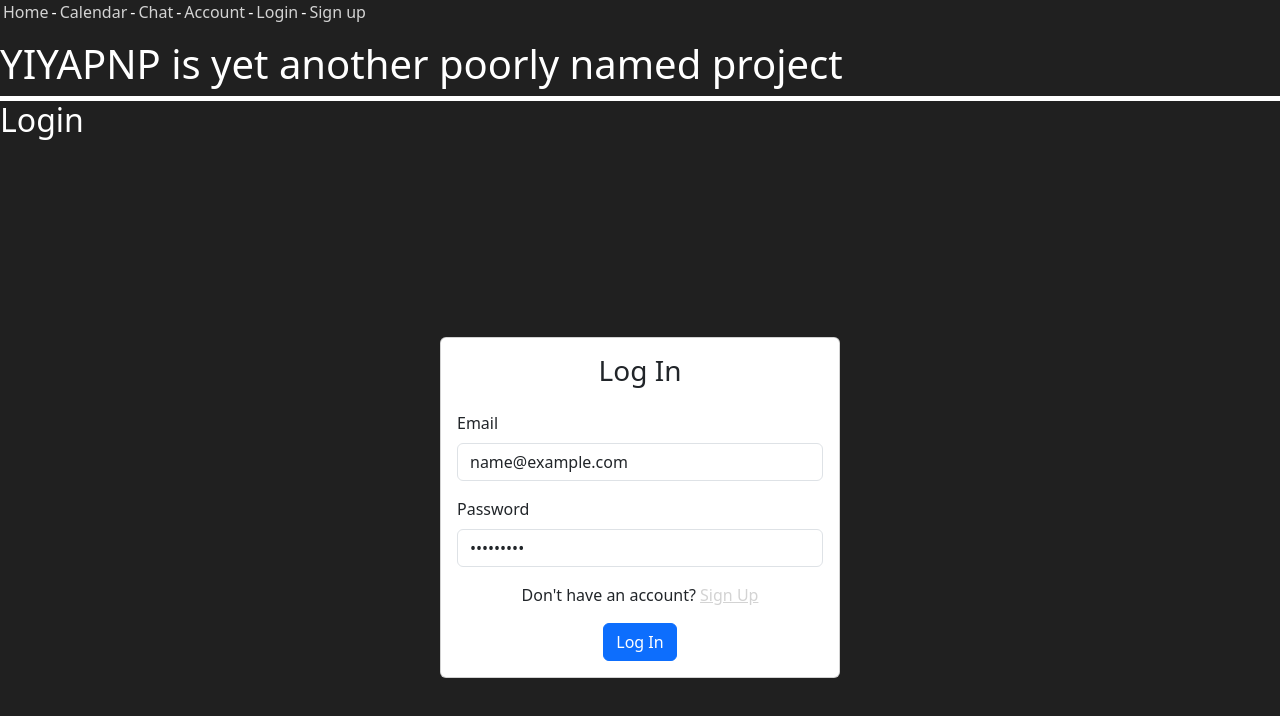
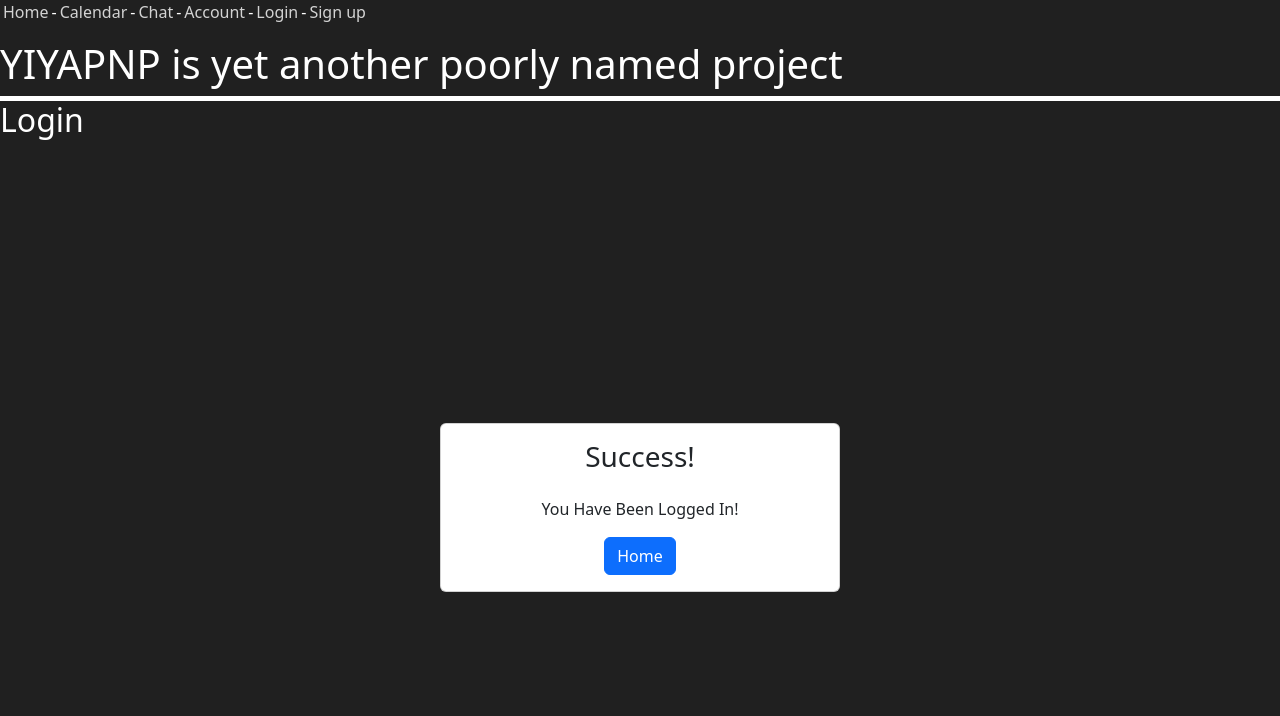
Before and after one commit to brontybuutveld/student, a React (Create React App) app: page /login in a window 1280 px wide. Both pictures are taken after typing "name@example.com", "Sample123" into the empty fields and a click on the button "Log In". Shown: the top 716 px of the page. Built offline with nearby package versions, Linux system fonts and the light colour scheme; no server answers.

Commit message:
Login Page Working needs tidying up but it is now functioning

```diff
--- a/src/pages/Login.js
+++ b/src/pages/Login.js
@@ -9,7 +9,7 @@ import "bootstrap/dist/css/bootstrap.min.css";
 export default function Login() {
     const [email, setEmail] = useState("");
     const [validated, setValidated] = useState(false);
-    const [isRegistered, setIsRegistered] = useState(false);
+    const [isSignedIn, setIsSignedIn] = useState(false);
     const [password, setPassword] = useState("");
 
     const [user, setUser] = useState(null); // Initialize user as null
@@ -36,19 +36,20 @@ export default function Login() {
           return;
         }
 
-        //TODO work out how tf to actually log someone in
-        const auth = getAuth();
+        setIsSignedIn(true);
+       const auth = getAuth();
         signInWithEmailAndPassword(auth, email, password)
         .then((userCredential) => {
           // Signed in
           const user = userCredential.user;
-          // ...
+          console.log("Signed in as " + user.email)
         })
         .catch((error) => {
           const errorCode = error.code;
           const errorMessage = error.message;
+          console.log(errorMessage)
         });
-        console.log(password);
+
     }
 
 
@@ -61,16 +62,16 @@ return (
       className = "login-card"
       style={{ maxWidth: "400px", width: "100%"}}>
       {/*Shows the successfull card after sucessfull registration */}
-      {isRegistered ? (
+      {isSignedIn ? (
         <Card.Body>
           <h3 className="mb-4 text-center">Success!</h3>
           <p className="text-center">
             You Have Been Logged In!
           </p>
-          <Link to="/login">
+          <Link to="/Home">
             <div className="text-center">
               <Button variant="primary" type="submit">
-                Go to login
+                Home
               </Button>
             </div>
           </Link>
```
